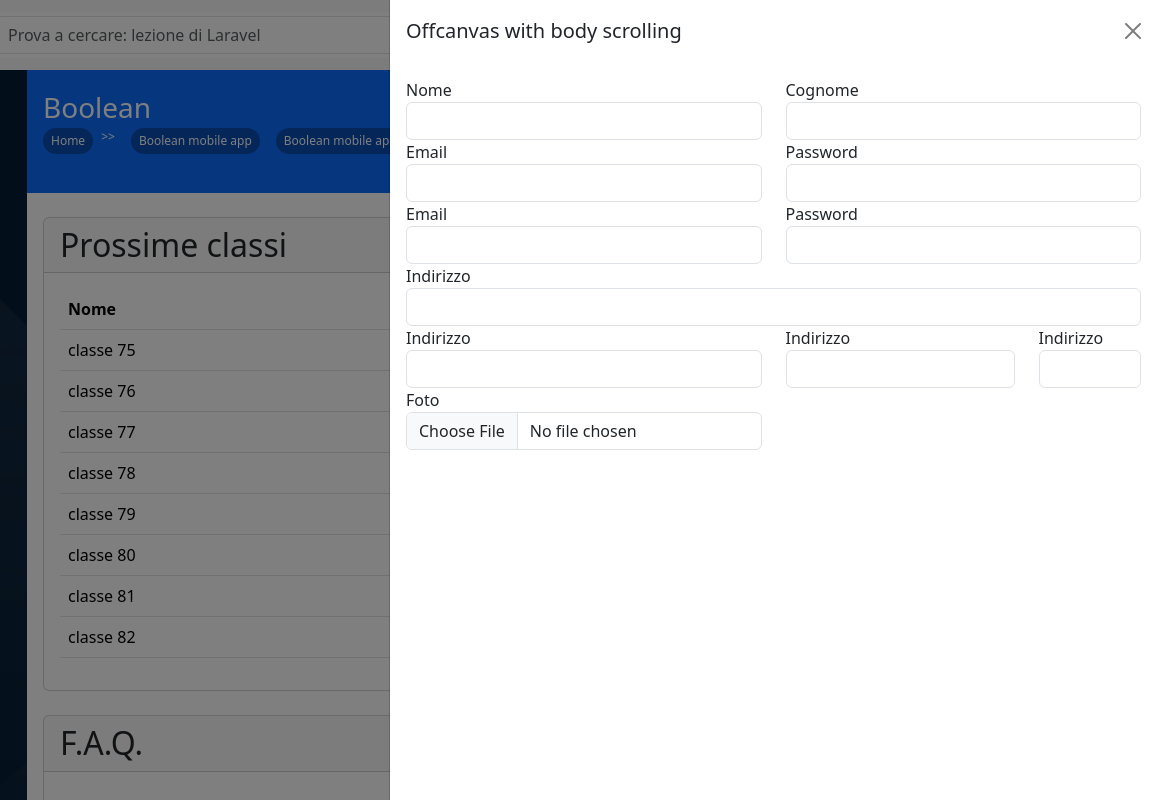
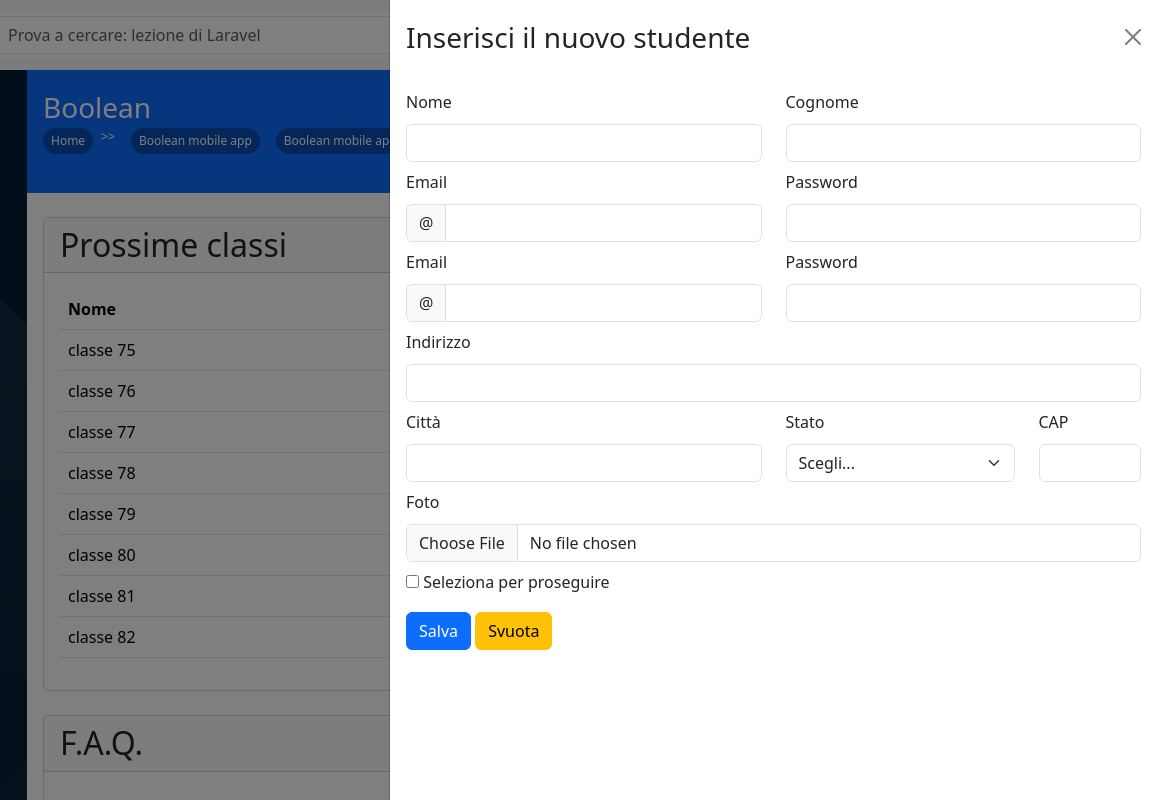
Before and after one commit to AndreaLivornese/html-css-bootstrap-dashboard, a plain HTML site: page index.html in a window 1280 px wide. Both pictures are taken after a click on the button 1226 px from the left and 105 px from the top of the page. Shown: the full height of the page, 123-1280 px from the left. Drawn offline with nearby package versions, Linux system fonts and the light colour scheme.

Commit message:
fine stilizzazione offcanvas

```diff
--- a/css/style.css
+++ b/css/style.css
@@ -73,6 +73,10 @@ header{
 
 .my_affcanvas-w{
     width: 60% !important;
+}
+
+.offcanvas-body label{
+    margin-bottom: 10px;
 }
 
 
--- a/index.html
+++ b/index.html
@@ -140,14 +140,14 @@
                         <!-- offcanvas -->
                         <div class="offcanvas offcanvas-end my_affcanvas-w" tabindex="-1" id="offcanvasForm" aria-labelledby="offcanvasFormLabel">
                             <div class="offcanvas-header">
-                              <h5 class="offcanvas-title" id="offcanvasFormLabel">Offcanvas with body scrolling</h5>
+                              <h3 class="offcanvas-title" id="offcanvasFormLabel">Inserisci il nuovo studente</h3>
                               <button type="button" class="btn-close" data-bs-dismiss="offcanvas" aria-label="Close"></button>
                             </div>
                             <div class="offcanvas-body">
 
                                 <form>
 
-                                    <div class="row">
+                                    <div class="row row-gap-2 ">
                                         <!-- prima riga -->
                                         <div class="col-6">
                                             <label for="Name">Nome</label>
@@ -160,8 +160,11 @@
 
                                         <!-- seconda riga -->
                                         <div class="col-6">
-                                            <label for="Surname">Email</label>
-                                            <input type="email" class="form-control" id="email">
+                                            <label for="email-1">Email</label>
+                                            <div class="input-group">
+                                                <span class="input-group-text" id="basic-addon1">@</span>
+                                                <input type="email" class="form-control" id="email-1" aria-describedby="basic-addon1">
+                                            </div>
                                         </div>
                                         <div class="col-6">
                                             <label for="Name">Password</label>
@@ -170,8 +173,11 @@
 
                                         <!-- terza riga -->
                                         <div class="col-6">
-                                            <label for="Surname">Email</label>
-                                            <input type="email" class="form-control" id="email">
+                                            <label for="email-1">Email</label>
+                                            <div class="input-group">
+                                                <span class="input-group-text" id="basic-addon1">@</span>
+                                                <input type="email" class="form-control" id="email-1" aria-describedby="basic-addon1">
+                                            </div>
                                         </div>
                                         <div class="col-6">
                                             <label for="Name">Password</label>
@@ -180,28 +186,45 @@
 
                                         <!-- quarta riga -->
                                         <div class="col-12">
-                                            <label for="Name">Indirizzo</label>
-                                            <input type="text" class="form-control" id="Name">
+                                            <label for="address">Indirizzo</label>
+                                            <input type="text" class="form-control" id="address">
                                         </div>
 
                                         <!-- quinta riga -->
                                         <div class="col-6">
-                                            <label for="Name">Indirizzo</label>
-                                            <input type="text" class="form-control" id="Name">
+                                            <label for="city">Città</label>
+                                            <input type="text" class="form-control" id="city">
                                         </div>
                                         <div class="col-4">
-                                            <label for="Name">Indirizzo</label>
-                                            <input type="text" class="form-control" id="Name">
+                                            <label for="country">Stato</label>
+                                            <select class="form-select" id="country">
+                                                <option selected>Scegli...</option>
+                                                <option value="1">Italy</option>
+                                                <option value="2">Germany</option>
+                                                <option value="3">Kirghizistan</option>
+                                            </select>
                                         </div>
                                         <div class="col-2">
-                                            <label for="Name">Indirizzo</label>
-                                            <input type="text" class="form-control" id="Name">
+                                            <label for="cap">CAP</label>
+                                            <input type="number" class="form-control" id="cap">
                                         </div>
 
                                         <!-- sesta riga -->
-                                        <div class="col-6">
-                                            <label for="Name">Foto</label>
-                                            <input type="file" class="form-control" id="Name">
+                                        <div class="col-12">
+                                            <label for="img">Foto</label>
+                                            <input type="file" class="form-control" id="img">
+                                        </div>
+
+
+                                        <div class="col-12">
+                                            <input type="checkbox" id="check">
+                                            <label for="check">Seleziona per proseguire</label>
+                                        </div>
+
+
+                                        <div class="col-12">
+                                            <button class="btn btn-primary ">Salva</button>
+                                            <button class="btn btn-warning">Svuota</button>
                                         </div>
 
                                     </div>
```
